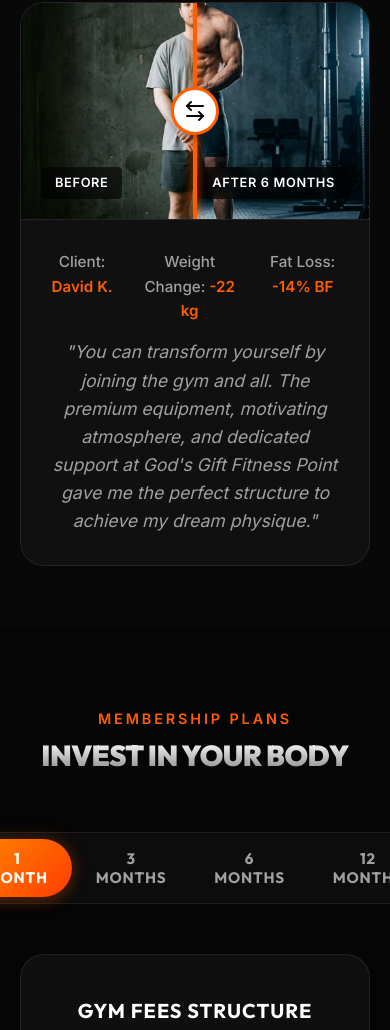
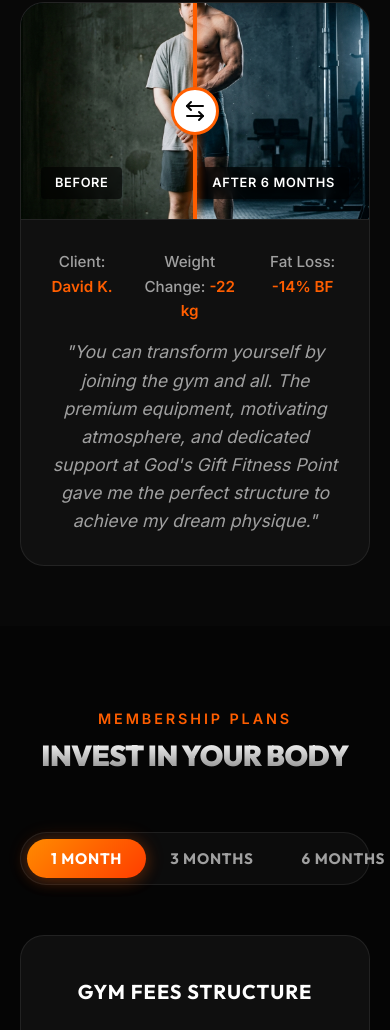
Before and after one commit to sahanavibhute/godsgiftfitnesspoint, a website: page index.html in a window 390 px wide. Shown: the part 10970-12000 px from the top of the page. Drawn offline with nearby package versions, Linux system fonts and the light colour scheme.

Commit message:
Fix flex layout overflow cut-off and button text-wrapping on pricing duration tabs on mobile

```diff
--- a/styles.css
+++ b/styles.css
@@ -2044,12 +2044,21 @@ footer {
         font-size: 2.5rem;
     }
     .pricing-tabs-container {
+        display: flex;
+        width: 100%;
+        max-width: 400px;
         padding: 4px;
         margin-bottom: 30px;
+        border-radius: 30px;
     }
     .pricing-tab-btn {
-        padding: 8px 12px;
-        font-size: 0.8rem;
+        flex: 1;
+        text-align: center;
+        white-space: nowrap;
+        padding: 8px 4px;
+        font-size: 0.72rem;
+        border-radius: 25px;
+        letter-spacing: 0;
     }
 }
 
```
